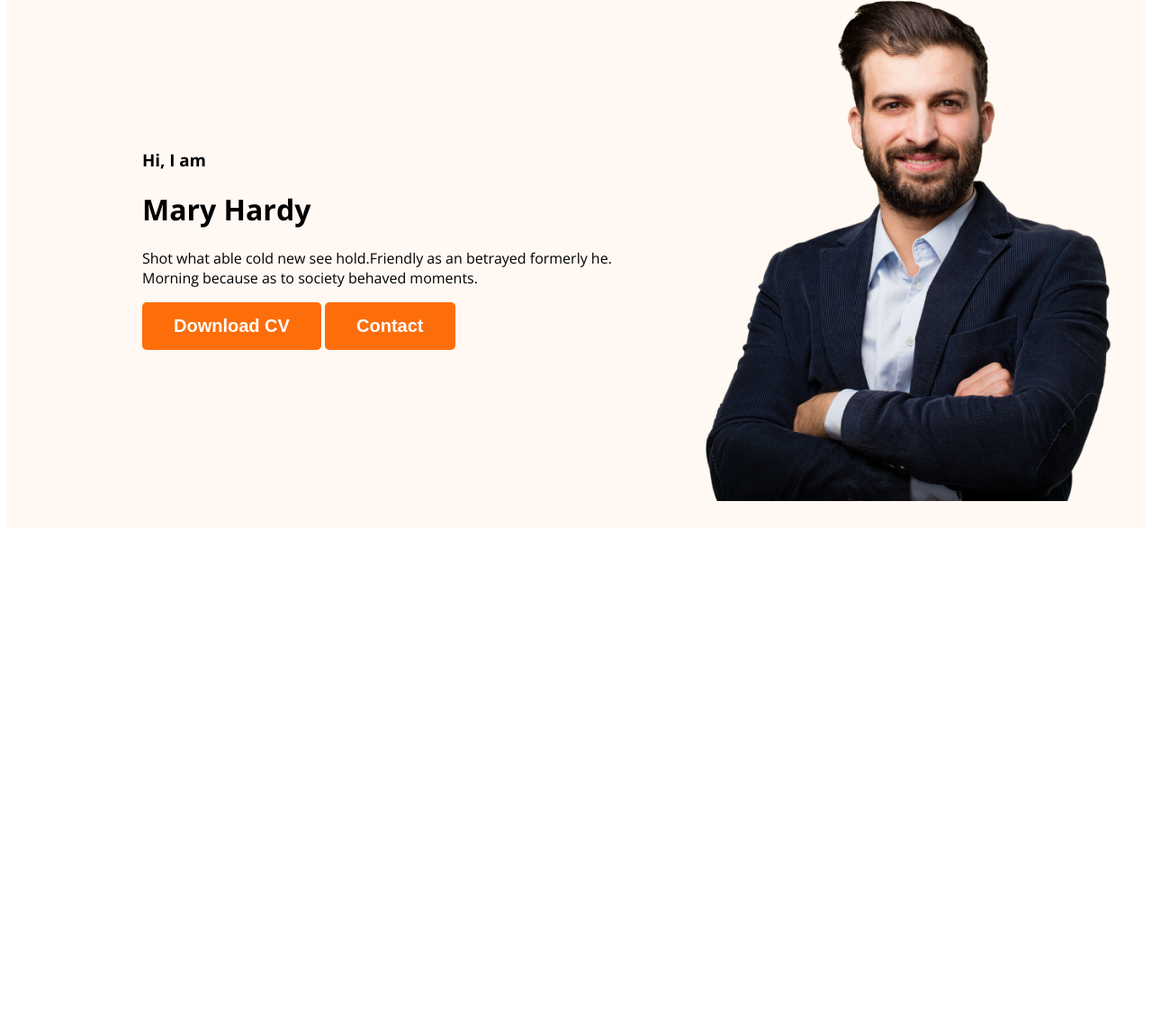
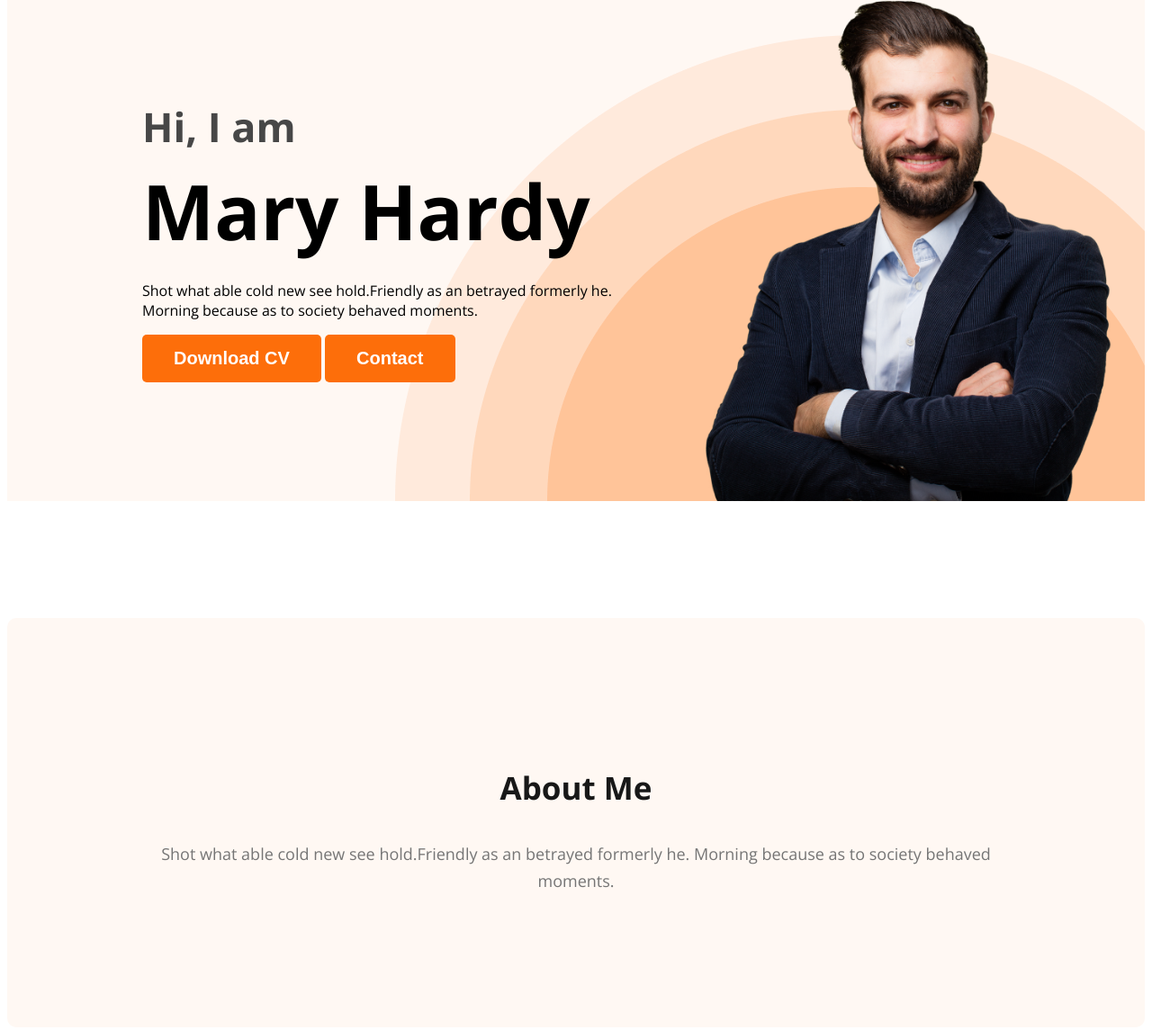
Before and after one commit to rafidalwahid/Practice-Portfolio, a plain HTML site: page index.html in a window 1280 px wide. Shown: the part 211-1356 px from the top of the page at 90% size. Before the commit the page ends 806 px from the top, so only its background shows below. Drawn offline with nearby package versions, Linux system fonts and the light colour scheme.

Commit message:
about section created

```diff
--- a/index.html
+++ b/index.html
@@ -31,7 +31,10 @@
         </div>
     </header>
     <main>
-
+        <section class="about">
+            <h3 class="section-title">About Me</h3>
+            <p class="section-description">Shot what able cold new see hold.Friendly as an betrayed formerly he. Morning because as to society behaved moments.</p>
+        </section>
     </main>
     <footer>
 
--- a/styles/portfolio.css
+++ b/styles/portfolio.css
@@ -18,6 +18,19 @@ body {
   padding: 15px 35px;
 }
 
+.section-title {
+  color: #181818;
+  text-align: center;
+  font-size: 35px;
+  font-weight: 700;
+}
+.section-description {
+  color: #757575;
+  text-align: center;
+  font-size: 18px;
+  font-weight: 400;
+  line-height: 30px;
+}
 /* nav related styles */
 nav {
   display: flex;
@@ -47,16 +60,46 @@ nav a {
   color: #474747;
 }
 
-.header{
-    background-color: #fff8f3;
+.header {
+  background-color: #fff8f3;
+  background-image: url(../images/header_bg.png);
+  background-repeat: no-repeat;
+  background-position: bottom right;
 }
 
-.banner{
-    padding: 30px 30px 30px 150px;
-    display: flex;
-    align-items: center;
+.banner {
+  padding: 30px 30px 0px 150px;
+  display: flex;
+  align-items: center;
+  justify-content: space-between;
+}
+banner-content {
+  max-width: 500px;
 }
 
-.banner .profile-picture{
-    width: 500px;
+.banner .profile-picture {
+  width: 500px;
 }
+
+.banner-greeting {
+  font-size: 45px;
+  color: #474747;
+  margin: 0px;
+}
+
+.banner-title {
+  font-size: 85px;
+  font-weight: 700;
+  margin-top: 5px;
+  margin-bottom: 20px;
+}
+
+/* main section styles */
+
+/* about section styles */
+.about {
+  padding: 130px;
+  border-radius: 10px;
+  background: #fff8f3;
+  margin: 130px 0;
+}
```
